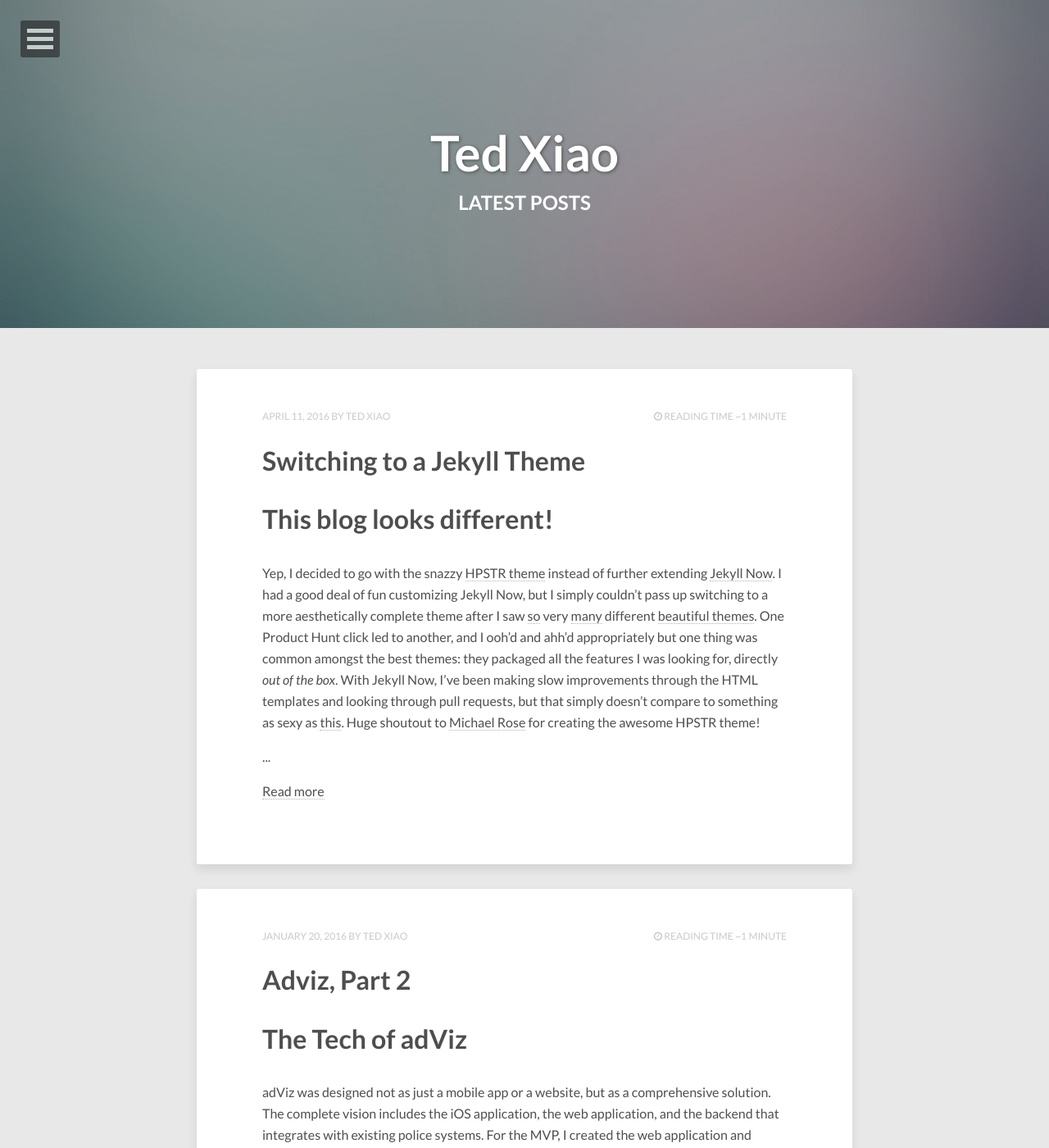
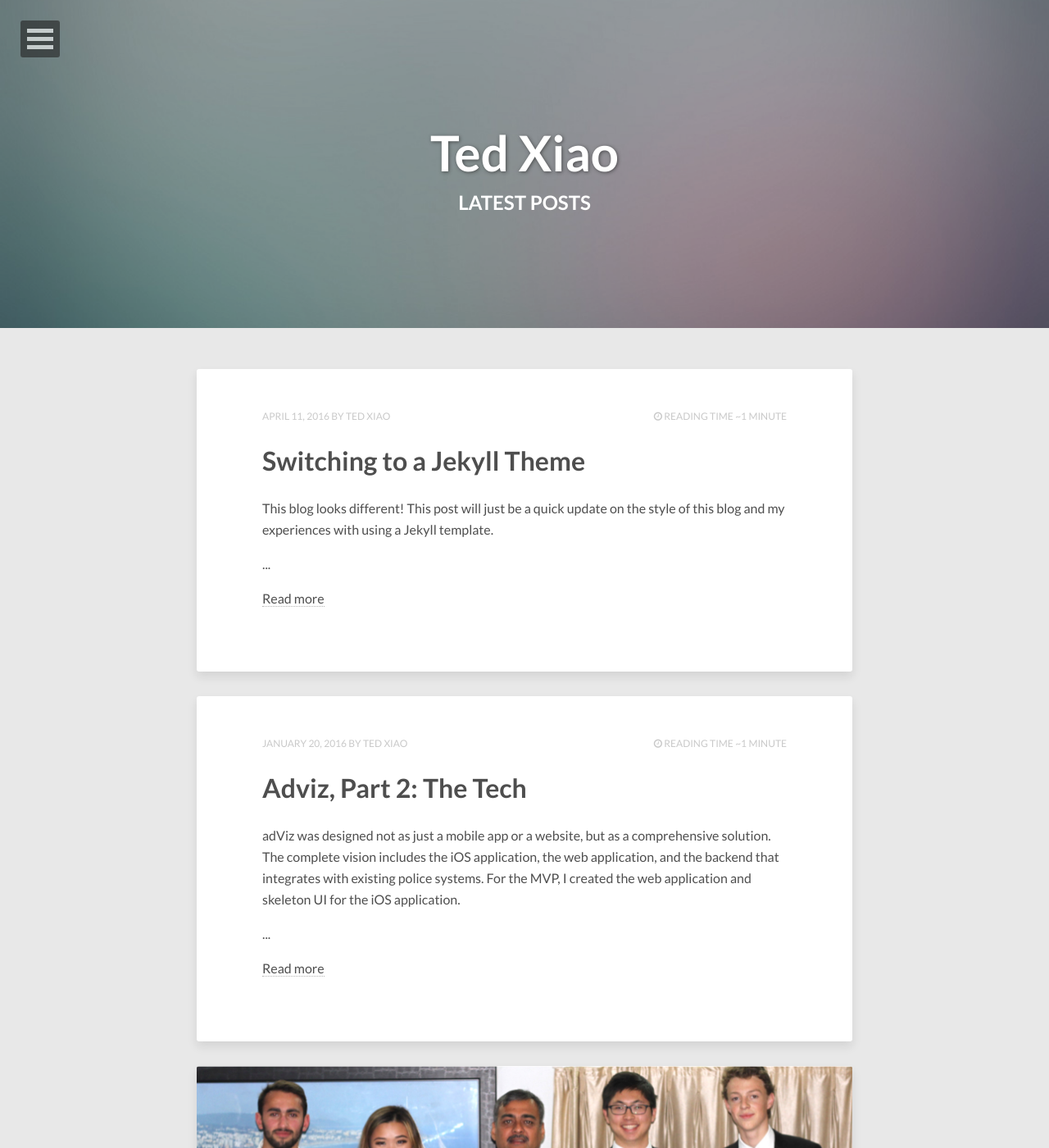
Before and after one commit to txizzle/blog, a Jekyll site: the page built from index.html, in a window 1280 px wide and 1400 px high. Shown: the whole window at 82% size. Built offline with Jekyll 4.4.1, drawn with Linux system fonts in a browser that asks for light colours; nearby versions of some CDN libraries; the list of posts is cut into pages by our own code.

Commit message:
Latest build.

```diff
--- a/_posts/2016-01-20-Adviz-Part-2.md
+++ b/_posts/2016-01-20-Adviz-Part-2.md
@@ -1,11 +1,9 @@
 ---
 layout: post
-title: Adviz, Part 2
+title: Adviz, Part 2&#58; The Tech
 tags: [adviz, meteorjs, india, code, SE]
 modified: 2016-1-21
 ---
-
-# The Tech of adViz
 adViz was designed not as just a mobile app or a website, but as a comprehensive solution. The complete vision includes the iOS application, the web application, and the backend that integrates with existing police systems. For the MVP, I created the web application and skeleton UI for the iOS application.
 
 <figure class="half">
--- a/_posts/2016-04-11-switching-to-a-jekyll-theme.md
+++ b/_posts/2016-04-11-switching-to-a-jekyll-theme.md
@@ -14,7 +14,8 @@ share:
 date: 2016-04-11T17:49:20-07:00
 ---
 
-# This blog looks different!
+This blog looks different! This post will just be a quick update on the style of this blog and my experiences with using a Jekyll template.
+
 Yep, I decided to go with the snazzy [HPSTR theme] instead of further extending [Jekyll Now]. I had a good deal of fun customizing Jekyll Now, but I simply couldn't pass up switching to a more aesthetically complete theme after I saw [so] very [many] different [beautiful themes]. One Product Hunt click led to another, and I ooh'd and ahh'd appropriately but one thing was common amongst the best themes: they packaged all the features I was looking for, directly *out of the box*. With Jekyll Now, I've been making slow improvements through the HTML templates and looking through pull requests, but that simply doesn't compare to something as sexy as [this]. Huge shoutout to [Michael Rose] for creating the awesome HPSTR theme!
 
 # From this...
```
